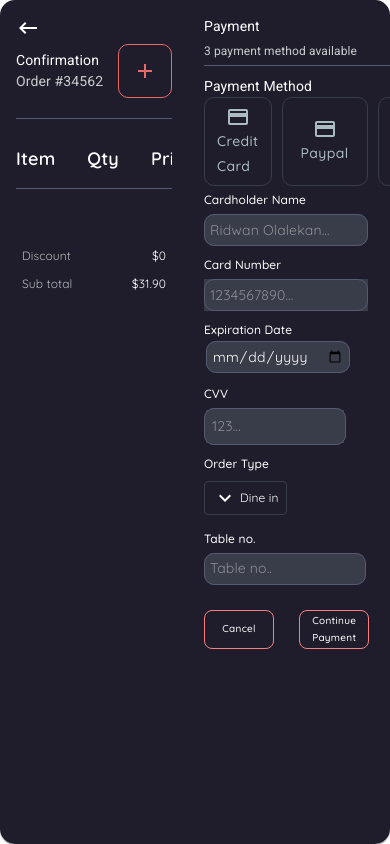
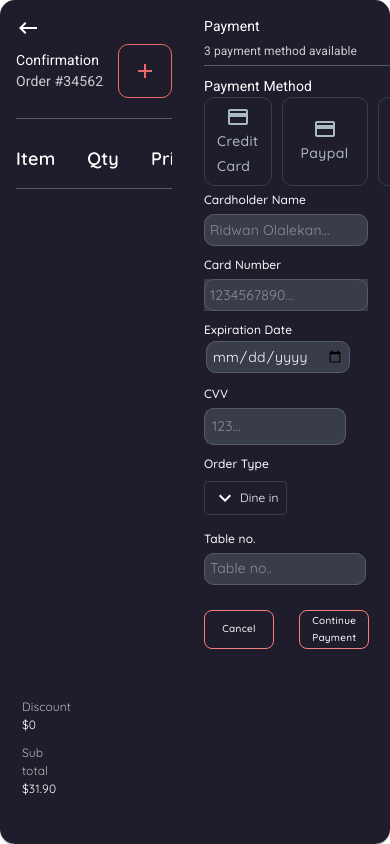
Before and after one commit to A-Richdom/FOOD-ORDERING-WEBITE, a React (Vite) app: page /popOverPage in a window 390 px wide. Built offline with nearby package versions, Linux system fonts and the light colour scheme.

Commit message:
Set element height using viewport height (vh) for responsive layou of the dish ordering table

```diff
--- a/src/Components/Homepage.jsx
+++ b/src/Components/Homepage.jsx
@@ -715,6 +715,7 @@ const Homepage = () => {
                     </div>
                 </CardContent>
 
+                {/* Pop Over Page Component... */}
                 {isOverlayVisible && (
                     <PopOverPage
                         selectedDishes={selectedDishes}
--- a/src/Components/PopOverPage.jsx
+++ b/src/Components/PopOverPage.jsx
@@ -27,7 +27,7 @@ const useStyles = makeStyles((theme) => ({
     }
   },
   popOverPageVisible: {
-      right: 0,
+    right: 0,
   },
 
   // CONFIRMATION PAGE..//
@@ -84,6 +84,10 @@ const useStyles = makeStyles((theme) => ({
     },
   },
   discountSubtotalWrapper: {
+    position: 'absolute',
+    bottom: 40,
+    left: '1rem',
+    right: '25rem',
     display: 'flex',
     flexWrap: 'wrap !important',
     flexDirection: 'column',
```
